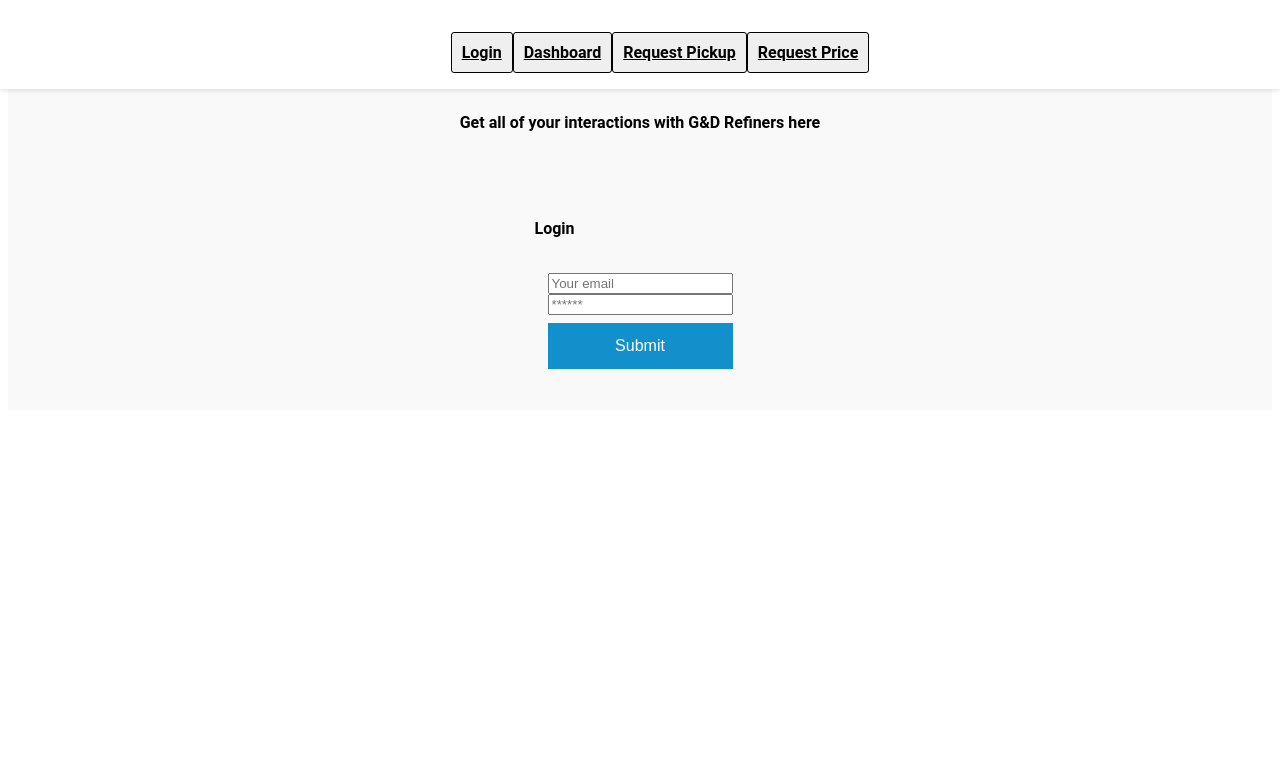
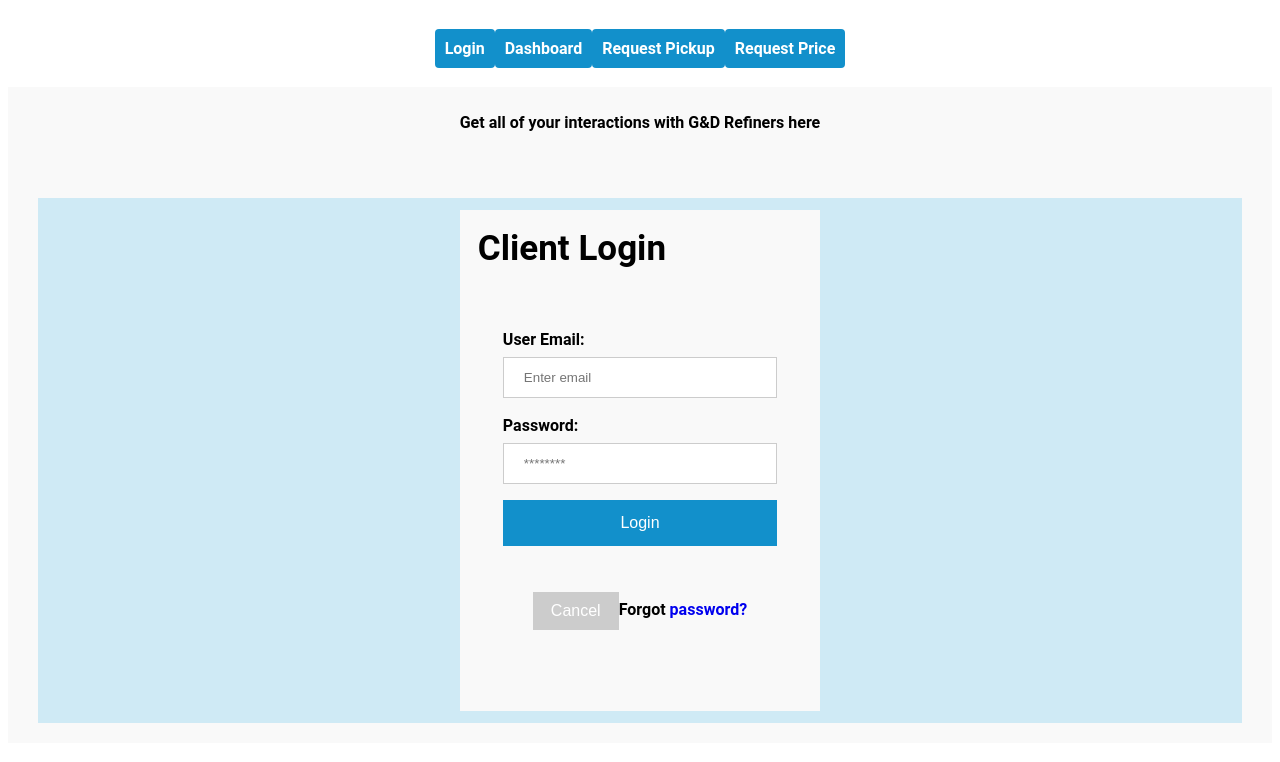
Before and after one commit to Wormhole616/GroupProject3, a React (Vite) app in the folder client/: page /login in a window 1280 px wide. Shown: the top 762 px of the page. Built offline with nearby package versions, Linux system fonts and the light colour scheme.

Commit message:
convert styling changes from garrett project repo to Gustavo for login page

```diff
--- a/client/src/components/Header/nav.css
+++ b/client/src/components/Header/nav.css
@@ -5,29 +5,30 @@
   --greyfont: #ccc;
 }
 
+a {
+  text-decoration: none;
+}
 
-ul{
-    display: inline-block;
-    list-style:none;
+ul {
+  margin: 18px;
+  padding: 1px;
+  display: flex;
+  list-style: none;
+  justify-content: center;
 }
 
 ul li {
-    background-color:#eeee;
-    border: 1px solid #000000;
-    border-radius: 3px;
-    color:#7B8585;
-    display: inline-block;
+  background-color: var(--primary);
+  border-radius: 4px;
+  color: white;
   font-size: 16px;
   padding: 10px 10px;
-    justify-content: space-between;
-
 }
 
 ul li:hover {
-    background-color: #A0D2E9;
   cursor: pointer;
-    padding: 10px 20px;
-    transition: 0.5s;
+  opacity: 0.8;
+  transition: 0.2s;
 }
 
 button {
@@ -46,23 +47,21 @@
   transition: 0.2s;
 }
 
-.menu{
+.menu {
   background-color: #ffff;
   display: flex;
   flex-direction: column;
   justify-content: space-between;
   align-items: center;
-    padding-top: 1rem;
+  padding-top: 10px;
   position: fixed;
   top: 0;
   width: 100%;
-    z-index: 100;
-    box-shadow: 0 2px 4px 0 rgba(0,0,0,.1);
 }
 
 .navItem {
   border-bottom: none;
-    color: #000000;
+  color: white;
   display: flex;
   flex-direction: row;
 }
--- a/client/src/index.css
+++ b/client/src/index.css
@@ -2,23 +2,20 @@
   font-family: 'Roboto', sans-serif;
   line-height: 1.75;
   font-weight: 400;
-  color-scheme: light dark;
-  color: rgba(255, 255, 255, 0.87);
-  background-color: #242424;
-  font-synthesis: none;
-  text-rendering: optimizeLegibility;
-flex}
+  --primary: #1290cb;
+  --secondary: #59b2dc;
+  --tertiary: #cfeaf5;
+  --greyfont: #898989;
+}
 
 body {
-  align-items: center;
-  box-sizing: border-box;
-  margin: 0;
-  padding-top: 0;
+  font-family: "Roboto", sans-serif;
 }
+
 
 a {
   font-weight: 500;
-  text-decoration: inherit;
+  text-decoration: none;
 }
 
 
@@ -48,7 +45,7 @@
   line-height: 1.1;
 }
 
-h4 {
+/* h4 {
   padding-left: 1rem;
   font-size: 1.5rem;
   line-height: 1.1;
@@ -56,9 +53,9 @@
   border-radius: 1rem;
   border-color: #1290cb;
   color: black;
-}
+} */
 
-p {
+/* p {
   background-color: #ffffff;
   font-size: 1.2rem;
   line-height: 1.1;
@@ -74,10 +71,10 @@
   font-family: inherit;
   background-color: black;
   cursor: pointer;
-  transition: 0.25s;
-}
+  transition: 0.25s; */
+/* } */
 
-button:hover {
+/* button:hover {
   background-color: #1290cb;
   color: #ffffff;
 }
@@ -85,14 +82,14 @@
 button:focus,
 button:focus-visible {
   outline: 4px auto -webkit-focus-ring-color;
-}
+} */
 
-textarea {
+/* textarea {
   background-color: #f9f9f9;
-}
+} */
 
 
-@media (prefers-color-scheme: light) {
+/* @media (prefers-color-scheme: light) {
   :root {
     color: #213547;
     background-color: #ffffff;
@@ -103,25 +100,11 @@
   button {
     background-color: #f9f9f9;
   }
-}
+} */
 
 
-@media screen and (max-width: 840px) {
+@media only screen and (max-width: 720px) {
   body {
     display: flex;
-    align-items: center;
-  }
-  h3 {
-    text-align: center;
   }
 }
-
-
-@media screen and (max-width: 320px) {
-  body {
-    display: table-column
-  }
-  h3 {
-    text-align: center;
-  }
-}
--- /dev/null
+++ b/client/src/pages/LoginPage/login.css
@@ -0,0 +1,91 @@
+:root {
+    --primary: #1290cb;
+    --secondary: #59b2dc;
+    --tertiary: #cfeaf5;
+    --greyfont: #ccc;
+  }
+
+  h4 {
+    font-size: 35px;
+    margin: 18px;
+  }
+
+  /* form {
+    border: 3px solid var(--tertiary);
+    align-items: flex-start;
+    color: black;
+    display: flex;
+    flex-direction: column;
+    padding: 8px;
+  } */
+
+  label {
+    font-weight: bold;
+  }
+
+  input[type="email"],
+  input[type="password"] {
+    border: 1px solid var(--greyfont);
+    box-sizing: border-box;
+    padding: 12px 20px;
+    margin: 8px 0;
+    display: inline-block;
+    width: 100%;
+  }
+
+  button {
+    background-color: var(--primary);
+    color: white;
+    font-size: medium;
+    padding: 14px 20px;
+    margin: 8px 0;
+    border: none;
+    cursor: pointer;
+    width: 100%;
+  }
+
+  button:hover {
+    opacity: 0.8;
+    transition: 0.2s;
+  }
+
+  .loginWrapper {
+    align-items: center;
+    background-color: var(--tertiary);
+    display: flex;
+    flex-direction: column;
+    line-height: normal;
+    padding: 12px;
+    width: 100%;
+  }
+
+  .container {
+    padding: 16px;
+  }
+
+  .cancelbtn {
+    width: auto;
+    padding: 10px 18px;
+    background-color: var(--greyfont);
+  }
+
+  span.password {
+    float: right;
+    padding-top: 16px;
+  }
+
+  /* Change styles for span and cancel button on extra small screens */
+
+@media screen and (max-width: 300px) {
+  .loginWrapper {
+    align-items: flex-start;
+    display: flex;
+    flex-direction: column;
+  }
+  span.password {
+    display: block;
+    float: none;
+  }
+  .cancelbtn {
+  width: 100%;
+}
--- a/client/src/pages/LoginPage/login.jsx
+++ b/client/src/pages/LoginPage/login.jsx
@@ -1,13 +1,14 @@
-import { useQuery } from '@apollo/client';
-import { useState } from 'react';
-import { Link } from 'react-router-dom';
-import { useMutation } from '@apollo/client';
-import { LOGIN_USER } from '../../utils/mutations';
+import { useQuery } from "@apollo/client";
+import { useState } from "react";
+import { Link } from "react-router-dom";
+import { useMutation } from "@apollo/client";
+import { LOGIN_USER } from "../../utils/mutations";
+import "./login.css";
 
-import Auth from '../../utils/auth';
+import Auth from "../../utils/auth";
 
 const loginPage = (props) => {
-    const [formState, setFormState] = useState({ email: '', password: '' });
+  const [formState, setFormState] = useState({ email: "", password: "" });
   const [login, { error, data }] = useMutation(LOGIN_USER);
 
   // update state based on form input changes
@@ -36,37 +37,38 @@
 
     // clear form values
     setFormState({
-            email: '',
-            password: '',
+      email: "",
+      password: "",
     });
   };
 
-
-
   return (
-    <main>
+    <main className="loginWrapper">
+      <div>
         <div >
-            <div >
-                <h4 >Login</h4>
-                <div >
+          <h4>Client Login</h4>
+          <div>
             {data ? (
               <p>
-                            Success! You may now head{' '}
+                Success! You may now head{" "}
                 <Link to="/">back to the homepage.</Link>
               </p>
             ) : (
+              <div className="container">
                 <form onSubmit={handleFormSubmit}>
+                  <label className="username">User Email:</label>
                   <input
                     className="form-input"
-                                placeholder="Your email"
+                    placeholder="Enter email"
                     name="email"
                     type="email"
                     value={formState.email}
                     onChange={handleChange}
                   />
+                  <label className="password">Password:</label>
                   <input
                     className="form-input"
-                                placeholder="******"
+                    placeholder="********"
                     name="password"
                     type="password"
                     value={formState.password}
@@ -74,12 +76,21 @@
                   />
                   <button
                     className="btn btn-block btn-primary"
-                                style={{ cursor: 'pointer' }}
+                    style={{ cursor: "pointer" }}
                     type="submit"
                   >
-                                Submit
+                    Login
                   </button>
+                  <div className="container">
+                    <button type="button" className="cancelbtn">
+                      Cancel
+                    </button>
+                    <span className="password">
+                      Forgot <a href="#">password?</a>
+                    </span>
+                  </div>
                 </form>
+              </div>
             )}
 
             {error && (
```
Lines whose indentation alone changed are shown as unchanged.
